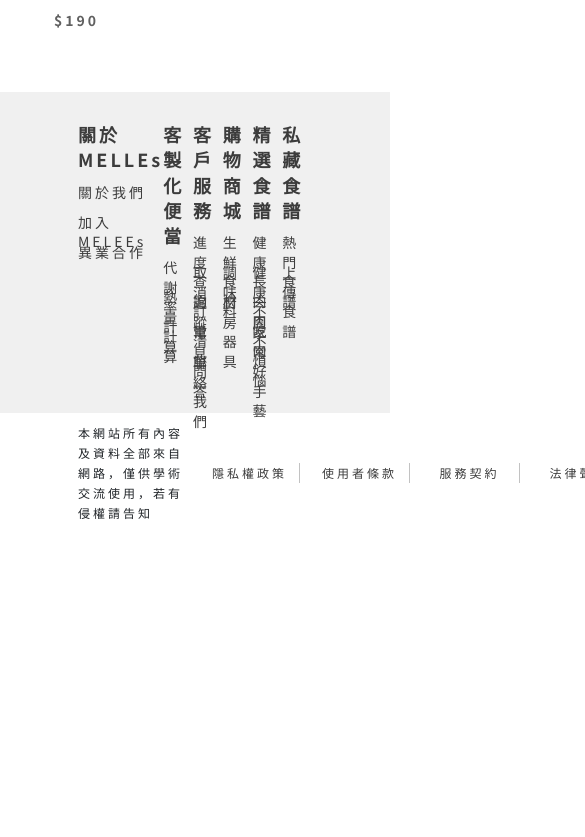
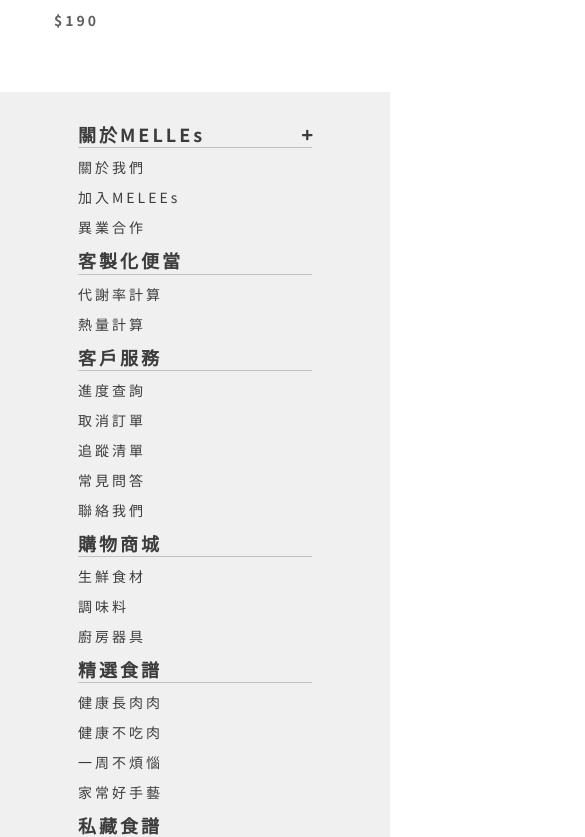
Before and after one commit to gemini497586/melees, a React (Create React App) app in the folder frontend/: page / in a window 390 px wide. Shown: the part 5192-6029 px from the top of the page, 585 px wide, since content can reach past the window. Before the commit the page ends 5725 px from the top, so only its background shows below. Built offline with nearby package versions, Linux system fonts and the light colour scheme.

Commit message:
做手機版footer

```diff
--- a/frontend/src/component/Footer.js
+++ b/frontend/src/component/Footer.js
@@ -1,7 +1,11 @@
 import React from 'react'
 import '../style/footer.css'
+import { FontAwesomeIcon } from '@fortawesome/react-fontawesome'
+import './FontawsomeIcons'
 
 function Footer() {
+  const content = ['關於我們', '加入MELEEs', '異業合作']
+  console.log(content)
   const bottom = [
     '隱私權政策',
     '使用者條款',
@@ -14,12 +18,23 @@ function Footer() {
       <footer className="footer">
         <div className="footer-mask">
           <div className="footer-top">
-            <div className="d-flex">
             {/* Column1 */}
-              <div className="col">
-                <div className="font-700M footer-title">關於MELLEs</div>
+            <div className="col-12 col-md-2">
+              <dic className="footer-title">
+                <div className="font-700M">關於MELLEs</div>
+                <div className="">
+                  <FontAwesomeIcon icon="plus" className="plus font-400SS" />
+                </div>
+              </dic>
               <ul className="list-unstyled">
+                {content.map((v, i) => {
+                  return (
                     <li>
+                      <a href="#/">{v}</a>
+                    </li>
+                  )
+                })}
+                {/* <li>
                   <a href="#/">關於我們</a>
                 </li>
                 <li>
@@ -27,11 +42,11 @@ function Footer() {
                 </li>
                 <li>
                   <a href="#/">異業合作</a>
-                  </li>
+                </li> */}
               </ul>
             </div>
             {/* Column2 */}
-              <div className="col">
+            <div className="col-12 col-md-2">
               <div className="font-700M footer-title">客製化便當</div>
               <ul className="list-unstyled">
                 <li>
@@ -43,7 +58,7 @@ function Footer() {
               </ul>
             </div>
             {/* Column3 */}
-              <div className="col">
+            <div className="col-12 col-md-2">
               <div className="font-700M footer-title">客戶服務</div>
               <ul className="list-unstyled">
                 <li>
@@ -64,7 +79,7 @@ function Footer() {
               </ul>
             </div>
             {/* Column4 */}
-              <div className="col">
+            <div className="col-12 col-md-2">
               <div className="font-700M footer-title">購物商城</div>
               <ul className="list-unstyled">
                 <li>
@@ -79,7 +94,7 @@ function Footer() {
               </ul>
             </div>
             {/* Column5 */}
-              <div className="col">
+            <div className="col-12 col-md-2">
               <div className="font-700M footer-title">精選食譜</div>
               <ul className="list-unstyled">
                 <li>
@@ -97,7 +112,7 @@ function Footer() {
               </ul>
             </div>
             {/* Column6 */}
-              <div className="col">
+            <div className="col-12 col-md-2">
               <div className="font-700M footer-title">私藏食譜</div>
               <ul className="list-unstyled">
                 <li>
@@ -110,14 +125,12 @@ function Footer() {
             </div>
           </div>
         </div>
-        </div>
 
-        <div className="footer-bottom">
-          <div className="d-flex align-items-center justify-content-between">
-            <div className="font-400SS col-6 pe-2">
+        <div className="footer-bottom row">
+          <div className="font-400SS col-12 col-md-6 p-0">
             本網站所有內容及資料全部來自網路，僅供學術交流使用，若有侵權請告知
           </div>
-            <ul className="font-400SS list-unstyled col-6">
+          <ul className="font-400SS list-unstyled col-12 col-md-6">
             {bottom.map((v, i) => {
               return (
                 <li key={i}>
@@ -127,7 +140,6 @@ function Footer() {
             })}
           </ul>
         </div>
-        </div>
       </footer>
     </>
   )
--- a/frontend/src/style/footer.css
+++ b/frontend/src/style/footer.css
@@ -17,12 +17,19 @@
   padding: 30px 0;
 }
 .footer-top {
+  display: flex;
   width: 60%;
   margin: 0 auto;
 }
 .footer-title {
+  display: flex;
+  justify-content: space-between;
+  align-items: center;
   color: var(--color-grey-900);
   text-align: start;
+}
+.footer-title .plus{
+  display: block;
 }
 .footer-top ul {
   display: block;
@@ -34,26 +41,46 @@
   height: 20px;
   margin: 10px 0;
   text-align: left;
+  position: relative;
 }
 
 /* bottom  */
 .footer-bottom {
-  width: 60%;
+  align-items: center;
+  justify-content: space-between;
+  max-width: 60%;
   margin: 0 auto;
   padding: 10px 0;
 }
 .footer-bottom ul {
   display: flex;
+  margin: 10px 0;
 }
-
 .footer-bottom li {
   border-right: 1px solid var(--color-grey-500);
   height: 20px;
-  margin: 15px 5px;
-  min-width: 100px;
+  margin: 10px 0;
+  padding: 0 5px;
   text-align: center;
 }
-
 .footer {
   margin-top: 60px;
 }
+
+@media screen and (max-width: 768px) {
+  .footer-top {
+    display: block;
+  }
+  .footer-bottom li {
+    min-width: 80px;
+
+  }
+  .footer-title {
+    border-bottom: 1px solid var(--color-grey-500);
+    /* background: #fff; */
+    cursor: pointer;
+  }
+  .footer-title .plus{
+    display: block;
+  }
+}
```
Lines whose indentation alone changed are shown as unchanged.
